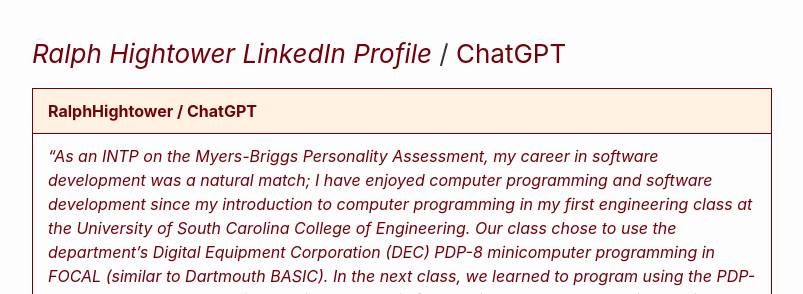
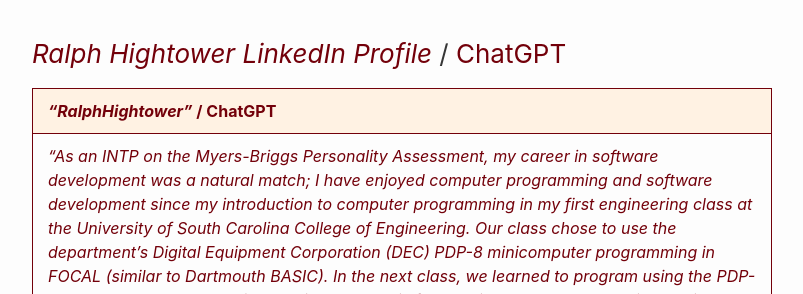
Before and after one commit to RalphHightower/RalphHightower, a Jekyll site: the page built from ChattingWithChatGPT.md, in a window 1280 px wide and 900 px high, scrolled down 21851 px. Shown: the part 159-453 px from the top of the window, without its empty margins (238-1041 px from the left). Built offline with Jekyll 4.4.1, drawn with Linux system fonts in a browser that asks for light colours; our own code applies the rules of GitHub Pages for plain Markdown files.

Commit message:
fix: close row; italicize prompt

```diff
--- a/ChattingWithChatGPT.md
+++ b/ChattingWithChatGPT.md
@@ -282,7 +282,7 @@ If you're planning to set up your Raspberry Pi4 as a server, it's a good idea to
 
 ### [ *Ralph Hightower LinkedIn Profile* ](https://www.linkedin.com/in/ralphhightower/) / [ChatGPT](https://chat.openai.com/)
 
-| RalphHightower / **[ChatGPT](https://chat.openai.com/)** |
+| *"RalphHightower"* / **[ChatGPT](https://chat.openai.com/)** |
 |-----|
 | *"As an INTP on the Myers-Briggs Personality Assessment, my career in software development was a natural match; I have enjoyed computer programming and software development since my introduction to computer programming in my first engineering class at the University of South Carolina College of Engineering. Our class chose to use the department's Digital Equipment Corporation (DEC) PDP-8 minicomputer programming in FOCAL (similar to Dartmouth BASIC). In the next class, we learned to program using the PDP-8 assembly language; which provided the basis for learning other computers instruction sets: Intel 8080/8085, DEC PDP-8 and PDP-11, Motorola 68000, and IBM 360/370. Computer high-level languages: C, C++, C# & .Net, Fortran IV, Java, PL/1, SNOBOL, Algol, Pascal, Visual Basic, Dartmouth BASIC, APL, and Delphi. Operating Systems: Windows, Unix, and Linux. Web markup languages: HTML, JavaScript, and XML."* |
 | *"One large scale Windows application that I developed using C# and .Net for my personal use read the NASA mission schedules for the Space Shuttle missions that they published as Excel spreadsheets and created events in the calendar of Microsoft Outlook using Microsoft Visual Studio Tools for Office. I thought that others would be interested in using the application also, so I published the installation executable with the source code on Microsoft’s now decommissioned source code publishing site, Codeplex; I migrated it over to GitHub although support of the application officially ended with wheelstop of Atlantis on mission STS-135 with the Final Four, CDR Chris Ferguson, PLT Doug Hurley, MS1 Sandy Magnus, and MS2 Rex Walheim. On July 8, 2011, I was able to check off a 30 year old bucket list item: witness a Space Shuttle launch in person. I also had the opportunity that few people have seen; I, as well as forty-nine other people by the Shuttle Landing Facility Control Tower, got to see Atlantis land for the final time on July 21. I have witnessed two final manned spaceflights in person, Atlantis and the US half of Apollo/Soyuz Test Project on July 15, 1975. Atlantis was the second final manned spaceflight that I witnessed in person."* |
@@ -763,7 +763,7 @@ I need to tell ChatGPT that although Spock is a fictional character that people
 |Hmm, they do the walk of life|
 |Woohoo|
 |Woohoo-hoo|
-|Woohoo-hoo
+|Woohoo-hoo|
 |Woohoo|
 |Woohoo-hoo|
 |"Here Comes Johnny" is a song that describes a musician, Johnny, who performs oldies and goldies, sings about love and women, and has the ability to turn the night into day with his music. He has dedication and devotion to his craft and performs the "walk of life," which is a reference to his journey through life and his experiences. The song celebrates Johnny's music and the power it holds.|
```
